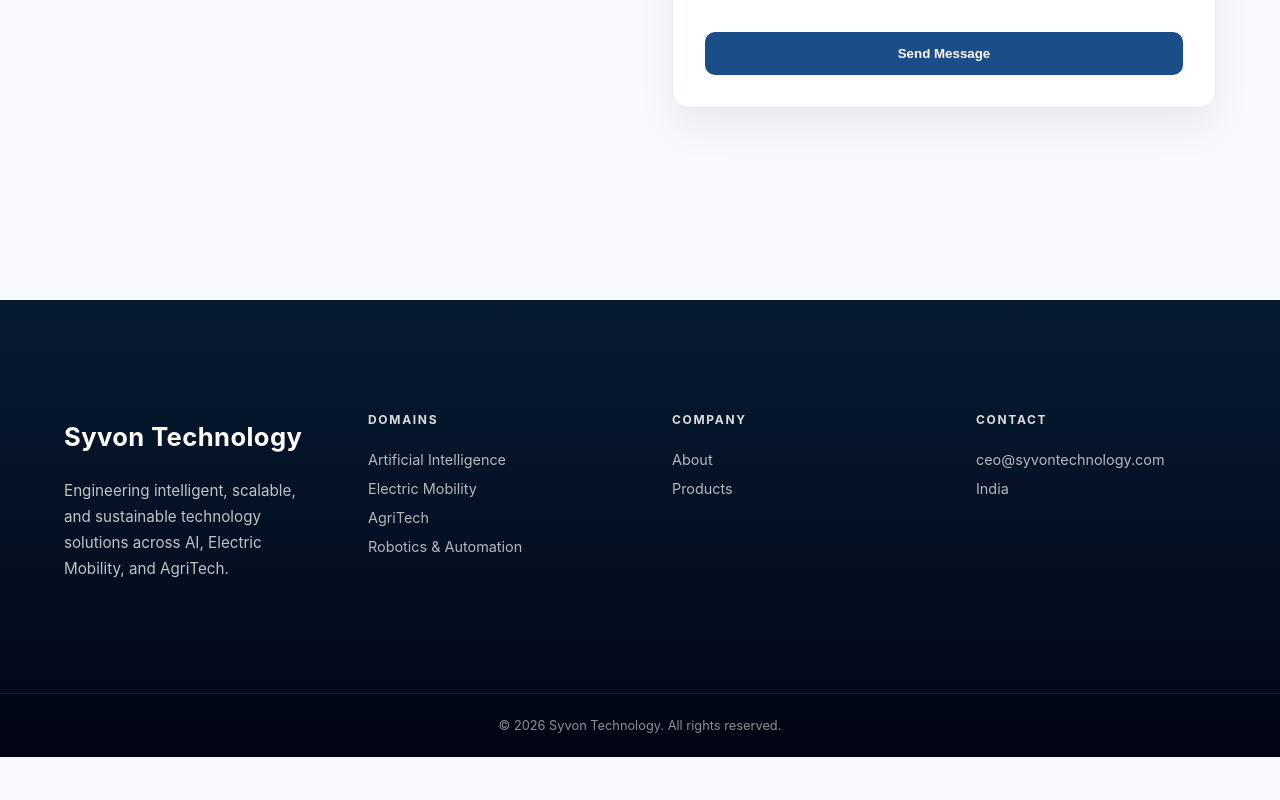
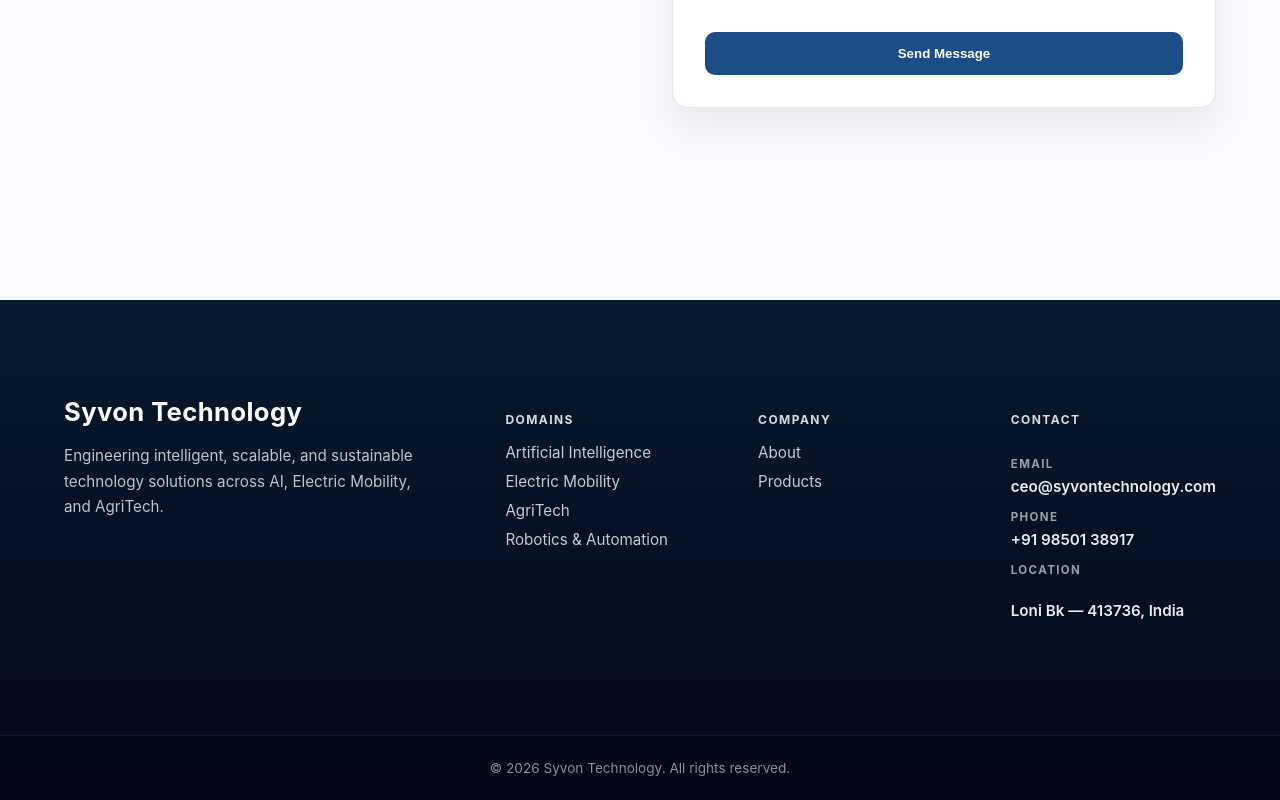
Before and after one commit to syvontechnology/syvon-website, a Next.js app: page /contact in a window 1280 px wide. Shown: the part 778-1578 px from the top of the page. Before the commit the page ends 1535 px from the top, so only its background shows below. Built offline with nearby package versions, Linux system fonts and the light colour scheme.

Commit message:
faraday bags completed

```diff
--- a/components/footer/Footer.module.scss
+++ b/components/footer/Footer.module.scss
@@ -5,14 +5,10 @@
 ===================================== */
 .footer {
   position: relative;
-  background: linear-gradient(
-    180deg,
-    #071b30 0%,
-    #020617 100%
-  );
+  background: linear-gradient(180deg, #071b30 0%, #020617 100%);
   color: #e5e7eb;
+  overflow: hidden;
 }
-
 
 /* =====================================
    TOP SECTION
@@ -21,21 +17,37 @@
   padding: $space-xxl 0;
 }
 
+/* container: explicit 4-column layout on desktop */
 .container {
   max-width: $max-width;
   margin: 0 auto;
   padding: 0 $space-md;
 
   display: grid;
-  grid-template-columns: repeat(auto-fit, minmax(220px, 1fr));
+  grid-template-columns: 2fr 1fr 1fr 1fr;
   gap: $space-xl;
+  align-items: start;
+}
+
+/* When the screen is narrower, stack */
+@media (max-width: 1024px) {
+  .container {
+    grid-template-columns: 1fr 1fr;
+  }
+}
+
+@media (max-width: 640px) {
+  .container {
+    grid-template-columns: 1fr;
+    gap: $space-lg;
+  }
 }
 
 /* =====================================
    BRAND
 ===================================== */
 .brand {
-  max-width: 360px;
+  max-width: 420px;
 }
 
 .logo {
@@ -43,6 +55,7 @@
   font-weight: 700;
   letter-spacing: 0.4px;
   color: #ffffff;
+  margin: 0;
 }
 
 .description {
@@ -58,9 +71,9 @@
 .heading {
   font-size: 0.75rem;
   font-weight: 700;
-  margin-bottom: $space-md;
+  margin-bottom: $space-sm;
   text-transform: uppercase;
-  letter-spacing: 0.14em;
+  letter-spacing: 0.12em;
   color: rgba(255, 255, 255, 0.85);
 }
 
@@ -73,11 +86,15 @@
   margin: 0;
 
   li {
-    font-size: 0.9rem;
-    margin-bottom: 12px;
-    color: rgba(255, 255, 255, 0.7);
+    font-size: 0.95rem;
+    margin-bottom: 10px;
+    color: rgba(255, 255, 255, 0.78);
     transition: color 160ms ease, transform 160ms ease;
-    cursor: default;
+
+    a {
+      color: inherit;
+      text-decoration: none;
+    }
 
     &:hover {
       color: #ffffff;
@@ -87,30 +104,67 @@
 }
 
 /* =====================================
+   CONTACT (separate column styling)
+===================================== */
+.contact {
+  display: flex;
+  flex-direction: column;
+  gap: 14px;
+  justify-self: end; /* pushes contact to the right on wide screens */
+
+  @media (max-width: 1024px) {
+    justify-self: start;
+  }
+
+  @media (max-width: 640px) {
+    width: 100%;
+  }
+}
+
+.contactItem {
+  display: flex;
+  flex-direction: column;
+  gap: 6px;
+
+  span {
+    font-size: 0.72rem;
+    font-weight: 700;
+    letter-spacing: 0.12em;
+    text-transform: uppercase;
+    color: rgba(255, 255, 255, 0.6);
+  }
+
+  a,
+  p {
+    font-size: 0.95rem;
+    font-weight: 600;
+    color: rgba(255, 255, 255, 0.92);
+    text-decoration: none;
+    transition: color 160ms ease, transform 160ms ease;
+  }
+
+  a:hover {
+    color: #ffffff;
+    transform: translateX(3px);
+  }
+}
+
+/* =====================================
    BOTTOM BAR
 ===================================== */
 .bottom {
-  border-top: 1px solid rgba(255, 255, 255, 0.08);
+  border-top: 1px solid rgba(255, 255, 255, 0.06);
   padding: $space-md;
   text-align: center;
-  font-size: 0.8rem;
+  font-size: 0.85rem;
   color: rgba(255, 255, 255, 0.55);
-  background: rgba(0, 0, 0, 0.15);
+  background: rgba(0, 0, 0, 0.08);
 }
 
-/* =====================================
-   MOBILE
-===================================== */
-@media (max-width: 640px) {
-  .top {
-    padding: $space-xl 0;
-  }
-
-  .container {
-    gap: $space-lg;
-  }
-
-  .brand {
-    max-width: 100%;
+/* small visual tweak to keep bottom readable on tiny screens */
+@media (max-width: 420px) {
+  .bottom {
+    font-size: 0.78rem;
+    padding: $space-sm;
   }
 }
--- a/components/footer/Footer.tsx
+++ b/components/footer/Footer.tsx
@@ -1,3 +1,4 @@
+// components/footer/Footer.tsx
 import styles from "./Footer.module.scss";
 
 export default function Footer() {
@@ -29,22 +30,33 @@
           <div>
             <h4 className={styles.heading}>Company</h4>
             <ul className={styles.list}>
-              <li>About</li>
-              {/* <li>Team</li> */}
-              {/* <li>Business</li> */}
-              <li>Products</li>
-              {/* <li>Careers</li> */}
-              {/* <li>CSR</li> */}
+              <li>
+                <a href="/about-us">About</a>
+              </li>
+              <li>
+                <a href="/products">Products</a>
+              </li>
             </ul>
           </div>
 
-          {/* Contact */}
-          <div>
+          {/* Contact (separate styled items) */}
+          <div className={styles.contact}>
             <h4 className={styles.heading}>Contact</h4>
-            <ul className={styles.list}>
-              <li>ceo@syvontechnology.com</li>
-              <li>India</li>
-            </ul>
+
+            <div className={styles.contactItem}>
+              <span>Email</span>
+              <a href="mailto:ceo@syvontechnology.com">ceo@syvontechnology.com</a>
+            </div>
+
+            <div className={styles.contactItem}>
+              <span>Phone</span>
+              <a href="tel:+919850138917">+91 98501 38917</a>
+            </div>
+
+            <div className={styles.contactItem}>
+              <span>Location</span>
+              <p>Loni Bk — 413736, India</p>
+            </div>
           </div>
         </div>
       </div>
```
Also changed, not shown: app/products/faraday-privacy-products/faraday-privacy-products.module.scss (+193 -0 lines), app/products/faraday-privacy-products/page.tsx (+114 -5 lines), public/images/products/faraday1.jpg (added), public/images/products/faraday2.jpg (added).
